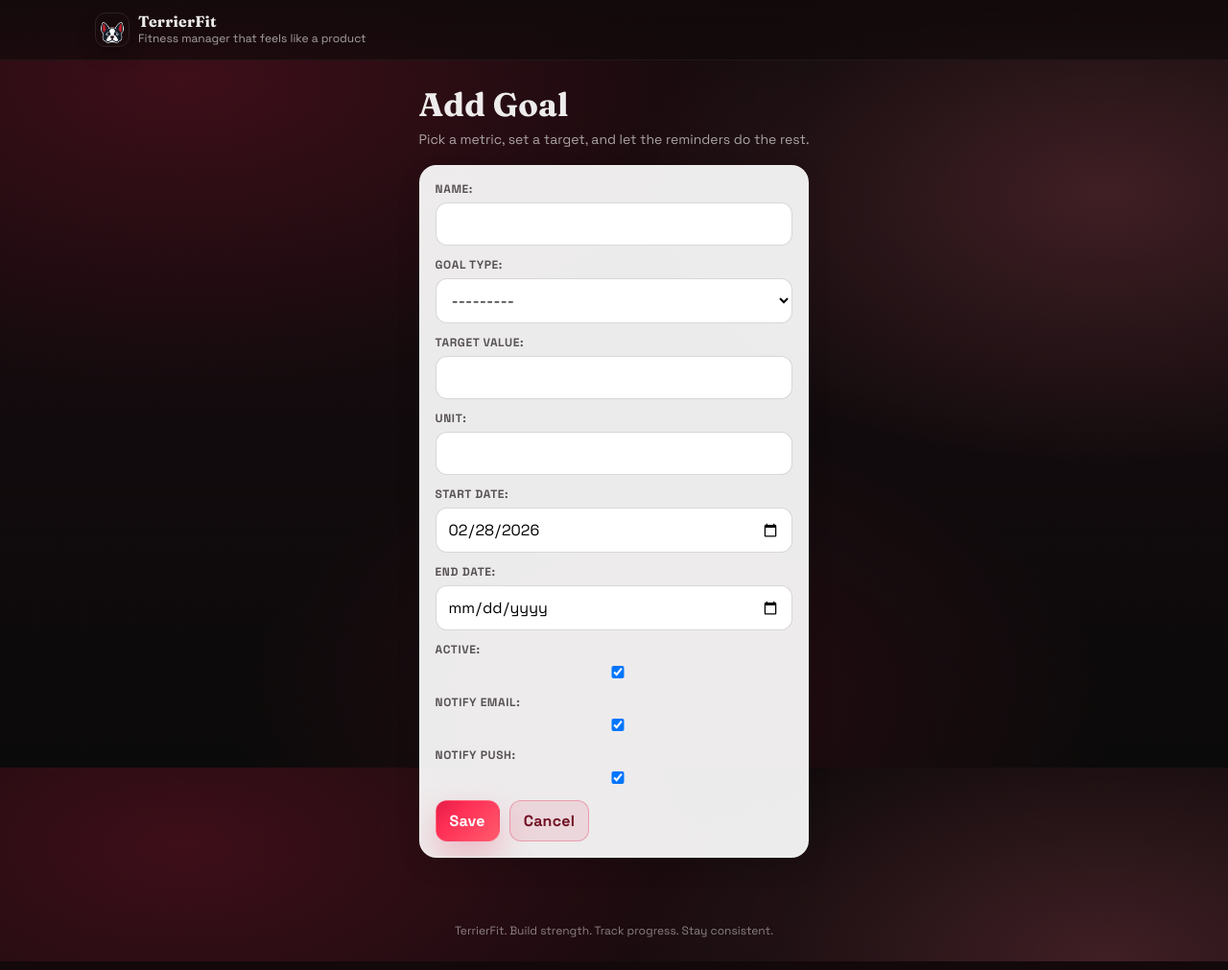
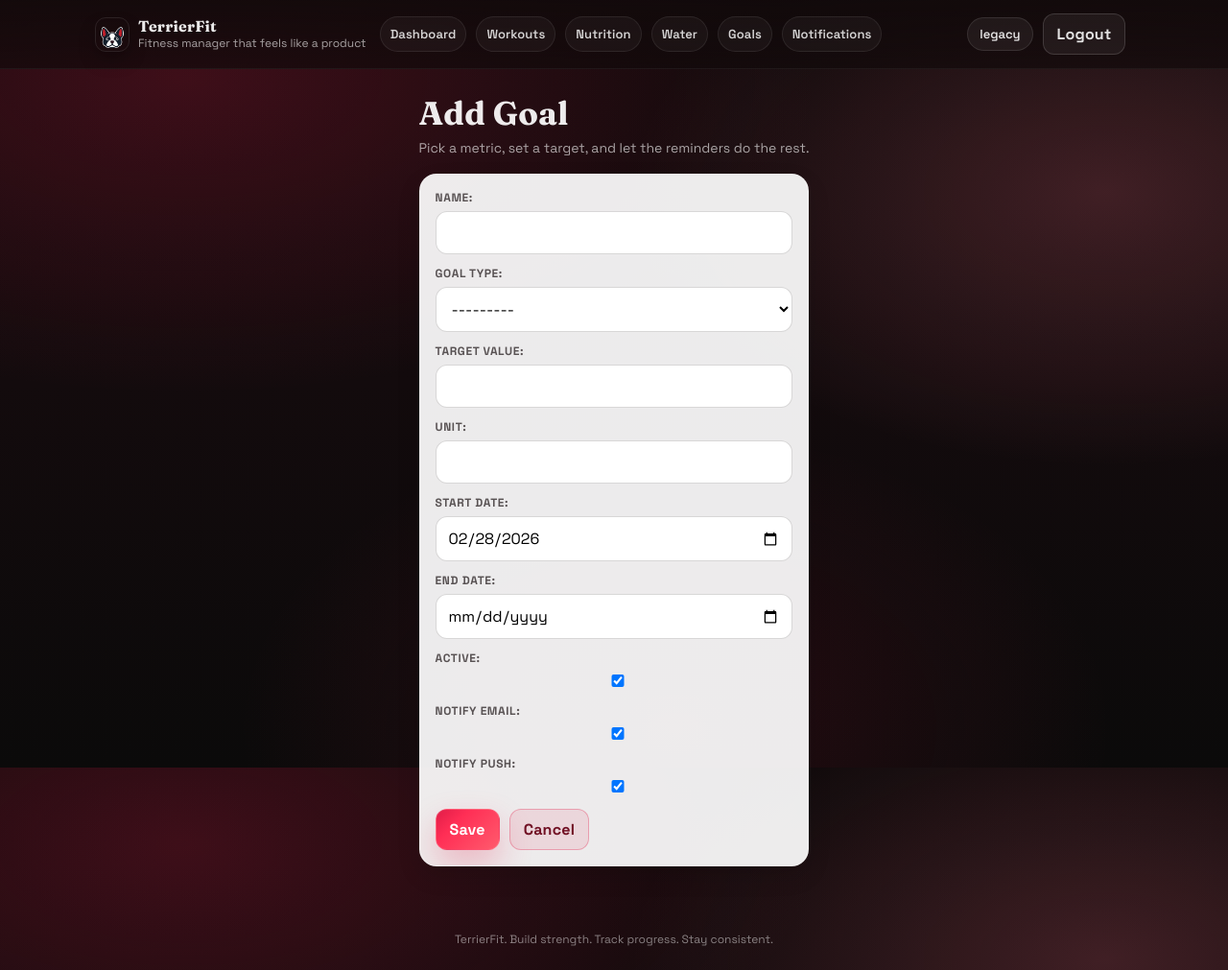
Before and after one commit to phcolladay/Fitness-Manager, a Django app: page /goals/add/ in a window 1280 px wide. Shown: the whole page at 96% size. Run offline with Django 4.2, Linux system fonts and the light colour scheme; a user stored in the database is signed in.

Commit message:
Fix hidden top nav, bust CSS cache, and restore button styling

```diff
--- a/apps/workouts/static/terrierfit.css
+++ b/apps/workouts/static/terrierfit.css
@@ -195,6 +195,7 @@ a:hover { text-decoration: none; }
   letter-spacing: 0.2px;
   box-shadow: 0 16px 34px rgba(225, 29, 72, 0.26);
   transition: transform 120ms ease, filter 120ms ease;
+  cursor: pointer;
 }
 .btn:hover { transform: translateY(-1px); filter: brightness(1.03); }
 .btn:active { transform: translateY(0px); }
@@ -207,12 +208,14 @@ a:hover { text-decoration: none; }
 }
 .btn-ghost:hover { background: rgba(18, 9, 11, 0.10); }
 
-.panel .btn-ghost {
+.panel .btn-ghost,
+.panel .btn.btn-ghost {
   background: rgba(225, 29, 72, 0.10);
   color: rgba(110, 12, 32, 0.98);
   border-color: rgba(225, 29, 72, 0.30);
 }
-.panel .btn-ghost:hover {
+.panel .btn-ghost:hover,
+.panel .btn.btn-ghost:hover {
   background: rgba(225, 29, 72, 0.16);
 }
 
@@ -360,9 +363,7 @@ input:focus, select:focus, textarea:focus {
   box-shadow: 0 0 0 4px rgba(225, 29, 72, 0.15);
 }
 
-button {
-  all: unset;
-}
+button { font: inherit; }
 
 .form-actions {
   display: flex;
--- a/templates/base.html
+++ b/templates/base.html
@@ -5,7 +5,7 @@
     <meta charset="utf-8" />
     <meta name="viewport" content="width=device-width, initial-scale=1" />
     <title>{% block title %}Fitness Manager{% endblock %}</title>
-    <link rel="stylesheet" href="{% static 'terrierfit.css' %}" />
+    <link rel="stylesheet" href="{% static 'terrierfit.css' %}?v=20260214d" />
   </head>
   <body>
     <div class="shell">
@@ -19,7 +19,7 @@
             </div>
           </a>
 
-          <details class="nav-shell">
+          <details class="nav-shell" open>
             <summary class="nav-toggle-btn" aria-label="Toggle navigation">
               <span></span>
               <span></span>
```
